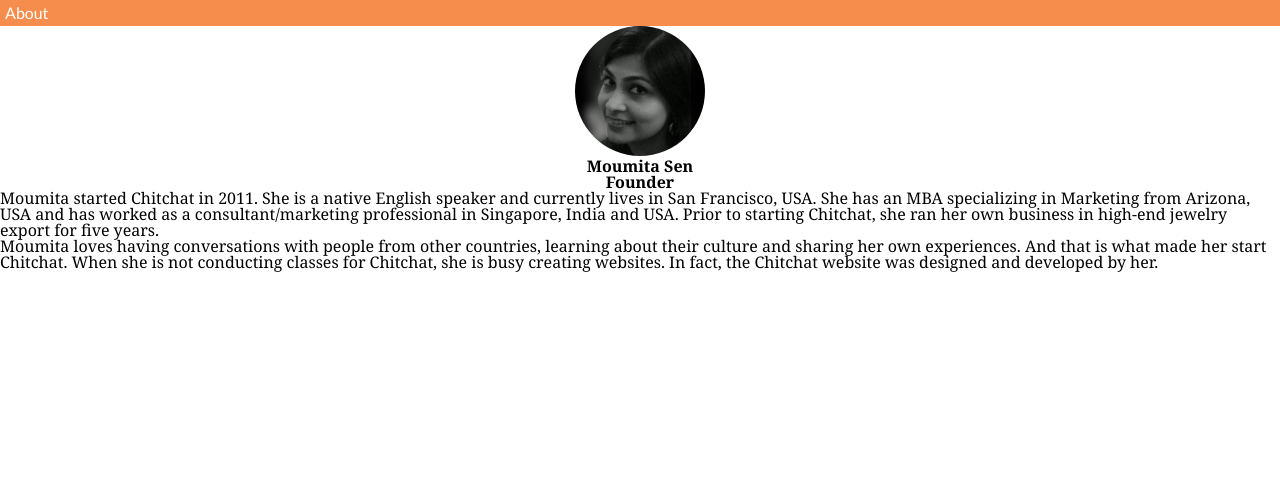
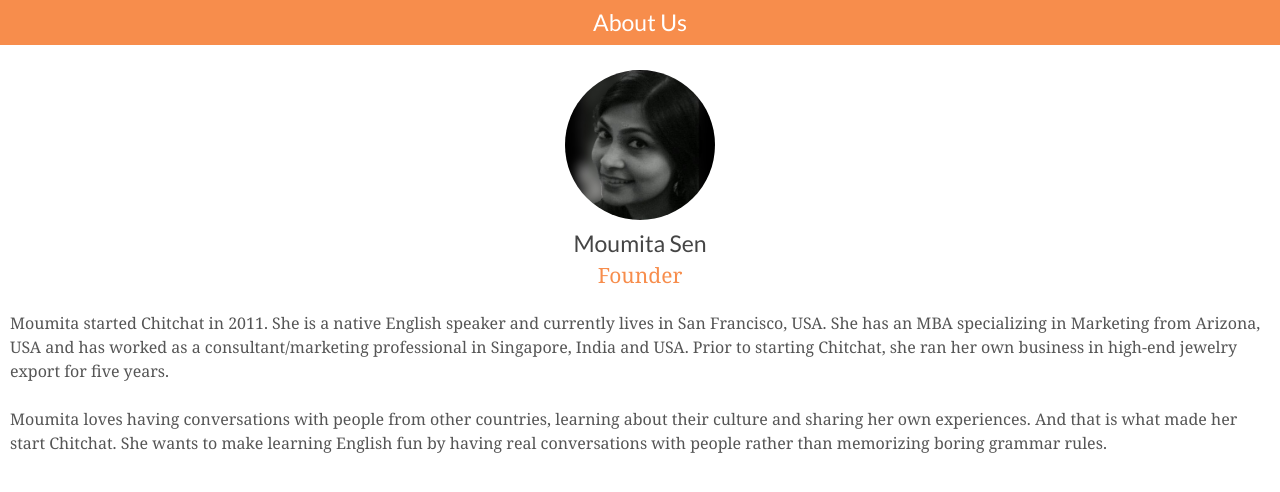
Before and after one commit to moumitasen/chitchat, a website: page public/about.html in a window 1280 px wide. Drawn offline with Linux system fonts and the light colour scheme; a web font is replaced by a local one.

Commit message:
stylizing about page

```diff
--- a/public/about.html
+++ b/public/about.html
@@ -10,14 +10,14 @@
 <body>
 
 	<div class="about">
-		<h1> About</h1>
+		<h1> About Us</h1>
 		<div class="about_header">
-			<img src="images/moumita.jpg" width="130px" />
+			<img src="images/moumita.jpg" width="150px" />
 			<h2> Moumita Sen </h2>
 			<h3> Founder </h3>
 		</div>
-		<p>Moumita started Chitchat in 2011. She is a native English speaker and currently lives in San Francisco, USA. She has an MBA specializing in Marketing from Arizona, USA and has worked as a consultant/marketing professional in Singapore, India and USA. Prior to starting Chitchat, she ran her own business in high-end jewelry export for five years. <br>
-		Moumita loves having conversations with people from other countries, learning about their culture and sharing her own experiences. And that is what made her start Chitchat. When she is not conducting classes for Chitchat, she is busy creating websites. In fact, the Chitchat website was designed and developed by her. </p>
+		<p>Moumita started Chitchat in 2011. She is a native English speaker and currently lives in San Francisco, USA. She has an MBA specializing in Marketing from Arizona, USA and has worked as a consultant/marketing professional in Singapore, India and USA. Prior to starting Chitchat, she ran her own business in high-end jewelry export for five years. <br><br>
+		Moumita loves having conversations with people from other countries, learning about their culture and sharing her own experiences. And that is what made her start Chitchat. She wants to make learning English fun by having real conversations with people rather than memorizing boring grammar rules. </p>
 
 	</div>
 
--- a/public/css/chitchat.css
+++ b/public/css/chitchat.css
@@ -5,9 +5,7 @@ body{
 	margin: 0;
 	font-family: georgia, lucida, serif;
 	font-weight: normal;
-
 }
-
 
 header{
 	overflow: hidden;
@@ -19,11 +17,9 @@ header{
 	background-color: rgba(255,255,255, 1);
 	box-shadow: 0px 1px 5px rgba(0,0,0,0.4);
 	z-index: 2;
-
 }
 
 .logo_container {
-	/*width: 15%;*/
 	float: left;
 }
 
@@ -46,7 +42,6 @@ header{
 	margin:0;
 	color: rgb(82, 82, 82);
 	text-shadow: 0 1px 0px rgba(0, 0, 0, 0.3);
-
 }
 
 nav{
@@ -61,7 +56,6 @@ nav ul {
 
 nav ul li{
 	display: inline;
-
 }
 
 nav ul li a {
@@ -78,7 +72,7 @@ nav ul li:first-child a {
 
 nav ul a:hover {
 	text-decoration: underline;
-	color: #da751c; /*rgb(55, 55, 55)*/
+	color: #da751c;
 }
 
 nav ul a:active {
@@ -93,6 +87,7 @@ nav ul a:active {
 	clear: both;
 	margin-bottom: 0px;
 }
+
 .main {
 	background-image: url(../images/hero_shot2.jpg);
 	background-repeat: no-repeat;
@@ -101,14 +96,12 @@ nav ul a:active {
 	width: 100%;
 	padding:80px 50px;
 	box-shadow: 1px 1px 4px rgba(0,0,0,0.3);
-	/*border-bottom: 2px solid rgba(0,0,0,0.15);*/
 }
 
 .std_width {
 	width: 960px;
 	margin: 0 auto;
 	clear: both;
-
 }
 
 
@@ -136,8 +129,8 @@ nav ul a:active {
 	font-weight: normal;
 	margin-bottom: 25px;
 	font-size: 18px;
+}
 
-}
 .btn-warning{
 	background-image: linear-gradient(to bottom, #FF9757, #ea7c38);
 	font-family: sans-serif;
@@ -147,14 +140,10 @@ nav ul a:active {
 }
 
 .btn-large {
-
-	/*letter-spacing: 1.5px;*/
 	text-shadow:2px -1px 0px rgba(0, 0, 0, 0.4);
-
 }
 
 .btn-mini{
-
 	padding:3px 5px;
 	font-size: 14px;
 	text-shadow:0px -1px 0px rgba(0, 0, 0, 0.25);
@@ -163,7 +152,6 @@ nav ul a:active {
 .btn-warning:hover{
 	background-color:#E76600;
 	background-image: linear-gradient(to bottom, #ea7c38, #E76600);
-
 }
 
 
@@ -179,16 +167,18 @@ nav ul a:active {
 	min-height: 385px;
 }
 
-.review h3{
+.review_content h3{
 	width: 76%;
 	margin: 0 auto;
 	font-weight: normal;
+	font-size: 18px;
 	font-style: italic;
 	padding-bottom: 20px;
-	padding-top: 40px;
+	padding-top: 20px;
 	line-height: 1.5;
 	color: rgb(94, 94, 94);
 }
+
 .review_content p{
 	font-size: 13px;
 	line-height: 1.5;
@@ -204,7 +194,6 @@ p.country{
 	font-size: 15px;
 	color: #606060;
 	font-weight: bold;
-
 }
 
 .usp{
@@ -216,19 +205,18 @@ p.country{
 	box-shadow: 0px 1px 5px rgba(0,0,0,0.4);
 }
 
-
 .usp_content {
 	width: 960px;
 	margin: 0 auto;
 	overflow: hidden;
+}
 
-}
 .usp_content h2 {
 	font-family: 'Lato', sans-serif;
 	font-weight: normal;
 	font-size: 28px;
 	text-align: center;
-	margin: 40px auto;
+	margin: 35px auto;
 	padding-bottom: 8px;
 	word-spacing: 7px;
 	background-image: url(../images/underline.png);
@@ -244,13 +232,11 @@ p.country{
 	background-position: 260px 22px;
 }
 
-
-
-
 .outer_wrapper{
 	padding-top: 20px;
 	padding-bottom: 30px;
-	margin-right: -50px
+	margin-right: -50px;
+	overflow: hidden;
 }
 .ub_wrapper{
 	width: 404px;
@@ -298,7 +284,7 @@ footer{
 	padding: 20px;
 }
 
-/*Classes*/
+/*CLASSES*/
 
 
 .container_class{
@@ -318,7 +304,6 @@ footer{
 	color:rgb(218, 128, 68);
 	font-weight: normal;
 	margin-bottom: 20px;
-
 }
 
 .class_header h3{
@@ -336,11 +321,12 @@ footer{
 	border-radius: 5px;
 	box-shadow: 1px 1px 5px rgba(0,0,0, 0.5);
 	overflow:hidden;
+}
 
-}
 .class_image{
 	float: left;
 }
+
 .class_descr{
 	float:right;
 	width: 83%;
@@ -373,7 +359,8 @@ footer{
 	height: 130px;
 }
 
-/*Pricing Page*/
+/*PRICING*/
+
 .pricing_container {
 	overflow:hidden;
 	margin: auto;
@@ -381,7 +368,6 @@ footer{
 	padding-bottom: 80px;
 	font-family: georgia;
 	color: rgb(77, 77, 77);
-
 }
 
 
@@ -395,6 +381,7 @@ footer{
 	border-radius: 6px;
 	box-shadow: 1px 1px 8px  rgba(0,0,0,0.3)
 }
+
 .pricing_container .pricing_box:last-child {
 	margin-right: 0px;
 }
@@ -415,7 +402,6 @@ footer{
 	padding:10px 0px;
 	font-family: 'Lato', sans-serif;
 	font-size: 38px;
-
 }
 
 .pricing_box h3{
@@ -432,6 +418,7 @@ footer{
 	line-height: 1.5;
 }
 
+/* FOOTER*/
 footer{
 	width: 55%;
 	margin: 0 auto;
@@ -445,8 +432,8 @@ footer{
 
 footer ul li{
 	display: inline-block;
+}
 
-}
 footer ul li a{
 	color: #505050;
 	font-size: 14px;
@@ -454,34 +441,67 @@ footer ul li a{
 	margin-right: 5px;
 	margin-left: 5px;
 }
+
 footer ul li a:hover{
 	color: #5286c5;
 	text-decoration: underline;
 }
-
+/*TERMS & PRIVACY*/
 .privacy{
 	width: 600px;
-	line-height: 1.5;
+
 	color: rgb(54,54,54);
 }
+
 .privacy li{
 	margin-bottom: 10px;
+	line-height: 1.5;
 }
-.about h1{
+
+/*ABOUT US*/
+
+.about h1 {
 	background-color: #f78d4c;
 	color: #fff;
 	font-weight: normal;
+	font-size: 23px;
 	font-family: 'Lato', sans-serif;
-	padding: 5px;
+	padding: 11px;
+	text-align: center;
 }
+
 .about .about_header{
 	text-align: center;
+	margin: 25px auto;
 }
+
+.about .about_header h2{
+	font-family: 'Lato',sans-serif;
+	font-size: 23px;
+	font-weight: normal;
+	padding: 10px;
+	color: #454545;
+}
+
+.about .about_header h3{
+	color: #f78d4c;
+	font-weight: normal;
+	font-size: 21px;
+}
+
 .about .about_header img{
 	border-radius: 50%;
 }
 
+.about p{
+	margin: 10px;
+	color:#555555;
+	line-height: 1.5;
+}
 
+
+
+/*MEDIA QUERIES*/
 
 /* Smartphones (portrait and landscape) ----------- */
 @media (min-width : 320px) and (max-width : 480px) {
@@ -501,12 +521,10 @@ nav{
 }
 
 nav ul li a {
-	/*margin-left: 9px;*/
 	font-size: 16px;
 }
 
 .logo_container{
-	/*width: 172px;*/
 	margin: 0 auto;
 	margin-top: 10px;
 	padding-right: 10px;
@@ -577,21 +595,19 @@ footer{
 	width: 315px;
 	margin: 0px auto;
 	text-align: center;
-
 }
 
 footer ul li a {
 	font-size: 12px;
 	margin-right: 2px;
 	margin-right: 2px;
+}
 
-}
 .btn-mini{
 	display: none;
 }
 .btn-large{
 	font-size: 16px;
-
 }
 
 .class_header {
@@ -602,8 +618,8 @@ padding: 80px 10px 20px 10px;
 	margin-bottom: 40px;
 	width: 87%;
 }
+
 .class_descr {
-
 	float: left;
 	width: 92%;
 	margin-top: 10px;
@@ -629,10 +645,10 @@ padding: 80px 10px 20px 10px;
 .pricing_container .pricing_box:last-child {
 	margin: 0px auto;
 }
+
 }
 
+/* iPads (portrait and landscape)
+@media (min-device-width : 768px) and (max-device-width : 1024px) {
 
-/* iPads (portrait and landscape) ----------- */
-@media (min-device-width : 768px) and (max-device-width : 1024px) {
-/* Styles */
-}
+}*/
```
Also changed, not shown: public/index.html (+2 -2 lines), public/privacy.html (+17 -6 lines).
